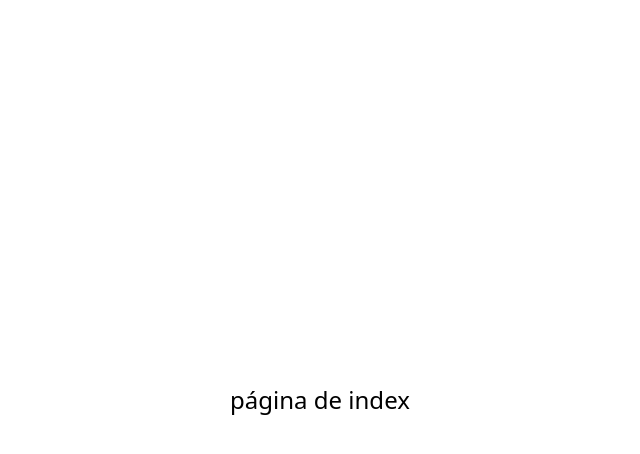
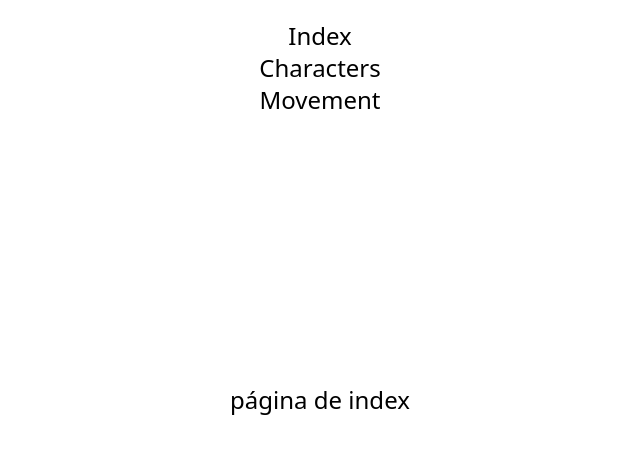
Before and after one commit to Daugus/sci-fight, a Nuxt app: page / in a window 1280 px wide. Shown: the top 454 px of the page, without its empty margins (320-960 px from the left). Built offline with nearby package versions, Linux system fonts and the light colour scheme.

Commit message:
menú de navegación en index

```diff
--- a/pages/characters.vue
+++ b/pages/characters.vue
@@ -1,6 +1,6 @@
 <template>
   <Astraeus />
-  <!-- <Galvus /> -->
+  <!-- <Quasar /> -->
   <!-- <Quasar /> -->
   <!-- <Vespera /> -->
 </template>
--- a/pages/index.vue
+++ b/pages/index.vue
@@ -1,12 +1,12 @@
-<script lang="ts">
-export default {
-  data() {},
-  computed: {},
-  methods: {},
-};
-</script>
+<template>
+  <header class="absolute top-5 text-2xl">
+    <ul class="mx-auto flex w-full flex-col items-center justify-center">
+      <li><NuxtLink to="/">Index</NuxtLink></li>
+      <li><NuxtLink to="/characters">Characters</NuxtLink></li>
+      <li><NuxtLink to="/movement">Movement</NuxtLink></li>
+    </ul>
+  </header>
 
-<template>
   <div>
     <h1>página de index</h1>
   </div>
```
